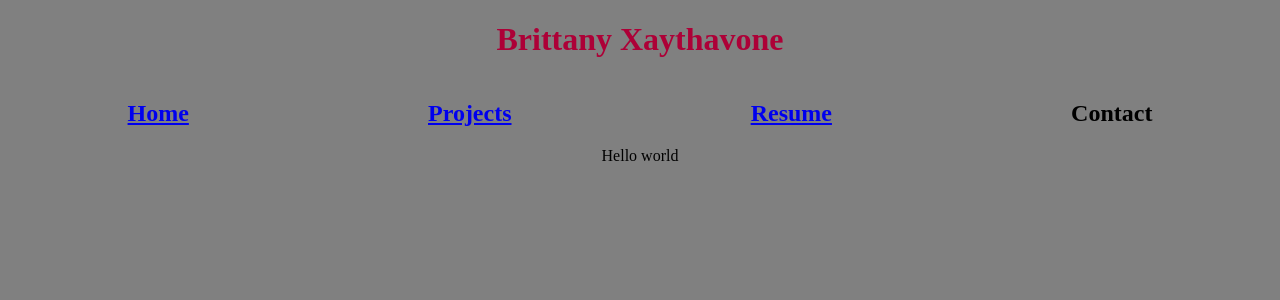
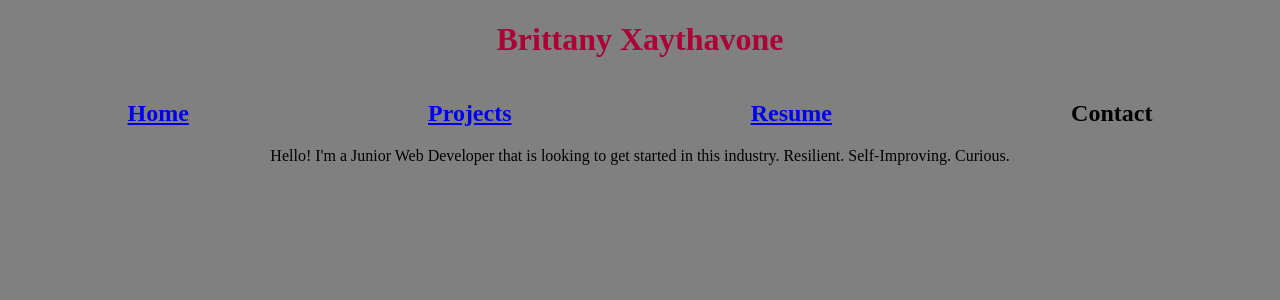
Before and after one commit to britx504/britx504.github.io, a Jekyll site: the page built from index.html, in a window 1280 px wide. Shown: the top 300 px of the page. Built offline with Jekyll 4.4.1, drawn with Linux system fonts in a browser that asks for light colours.

Commit message:
Update index.html

```diff
--- a/index.html
+++ b/index.html
@@ -1,5 +1,6 @@
 ---
 layout: default
 ---
+Hello! I'm a Junior Web Developer that is looking to get started in this industry.
 
-Hello world
+Resilient. Self-Improving. Curious.
```
